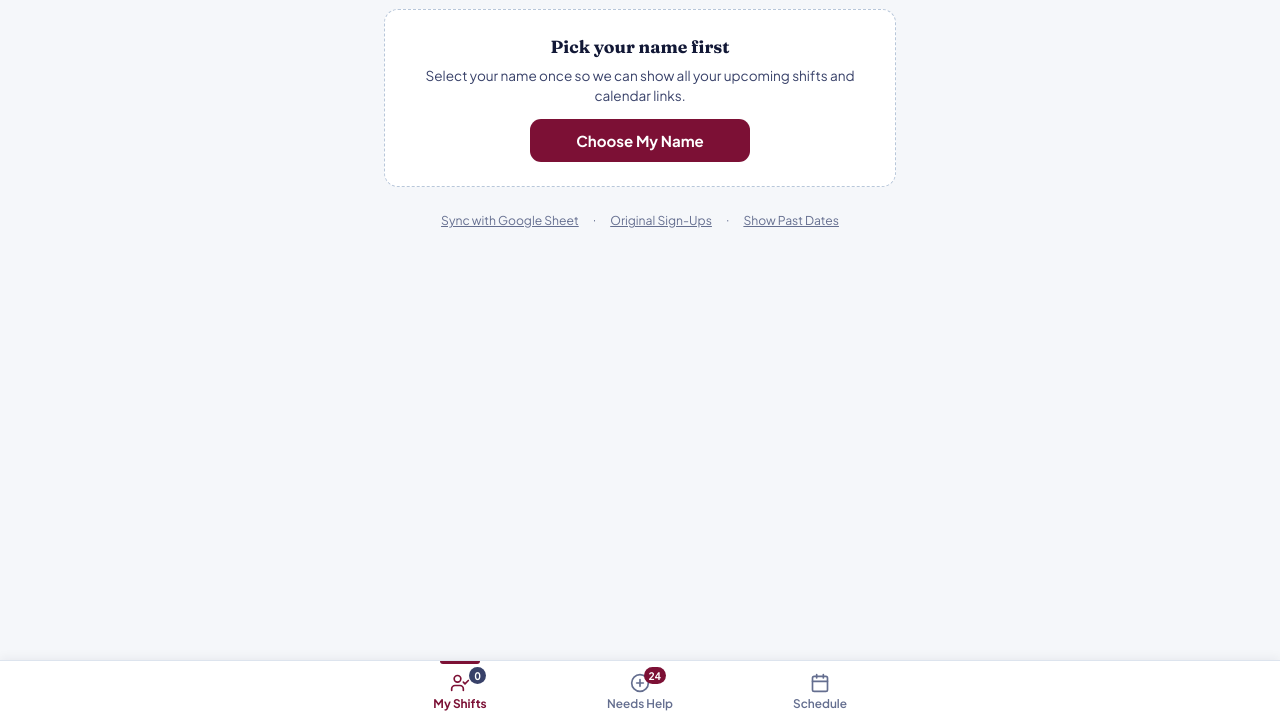
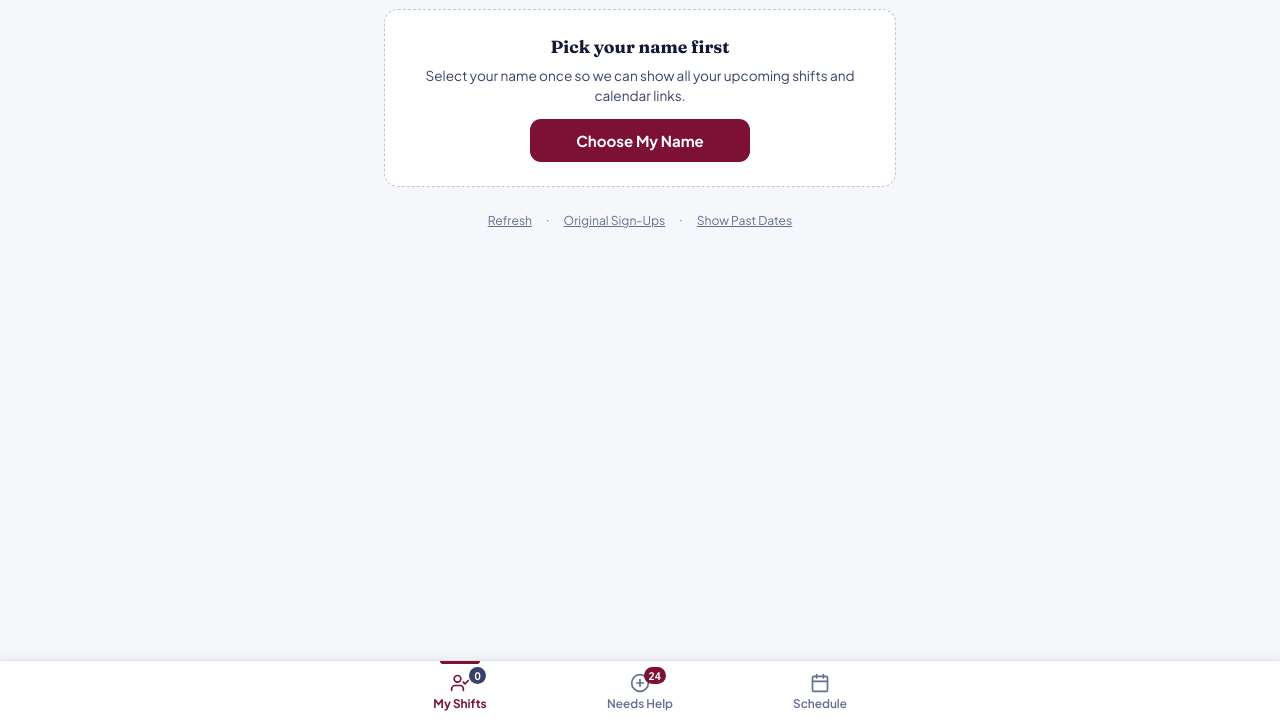
Before and after one commit to hanwenyan/cape-volunteers, a plain HTML site: page index.html in a window 1280 px wide. Shown: the part 77-800 px from the top of the page. Drawn offline with Linux system fonts and the light colour scheme; no server answers.

Commit message:
Rename footer sync link to Refresh to avoid implying manual sync is required

```diff
--- a/index.html
+++ b/index.html
@@ -833,7 +833,7 @@
     <!-- Quiet Footer Links -->
     <footer
       style="margin: 24px 0 12px; text-align: center; font-size: 0.76rem; color: var(--ink-tertiary); display: flex; justify-content: center; gap: 14px; flex-wrap: wrap;">
-      <button type="button" id="footerSyncBtn" style="text-decoration: underline;">Sync with Google Sheet</button>
+      <button type="button" id="footerSyncBtn" style="text-decoration: underline;">Refresh</button>
       <span>·</span>
       <button type="button" id="footerRosterBtn" style="text-decoration: underline;">Original Sign-Ups</button>
       <span>·</span>
```
